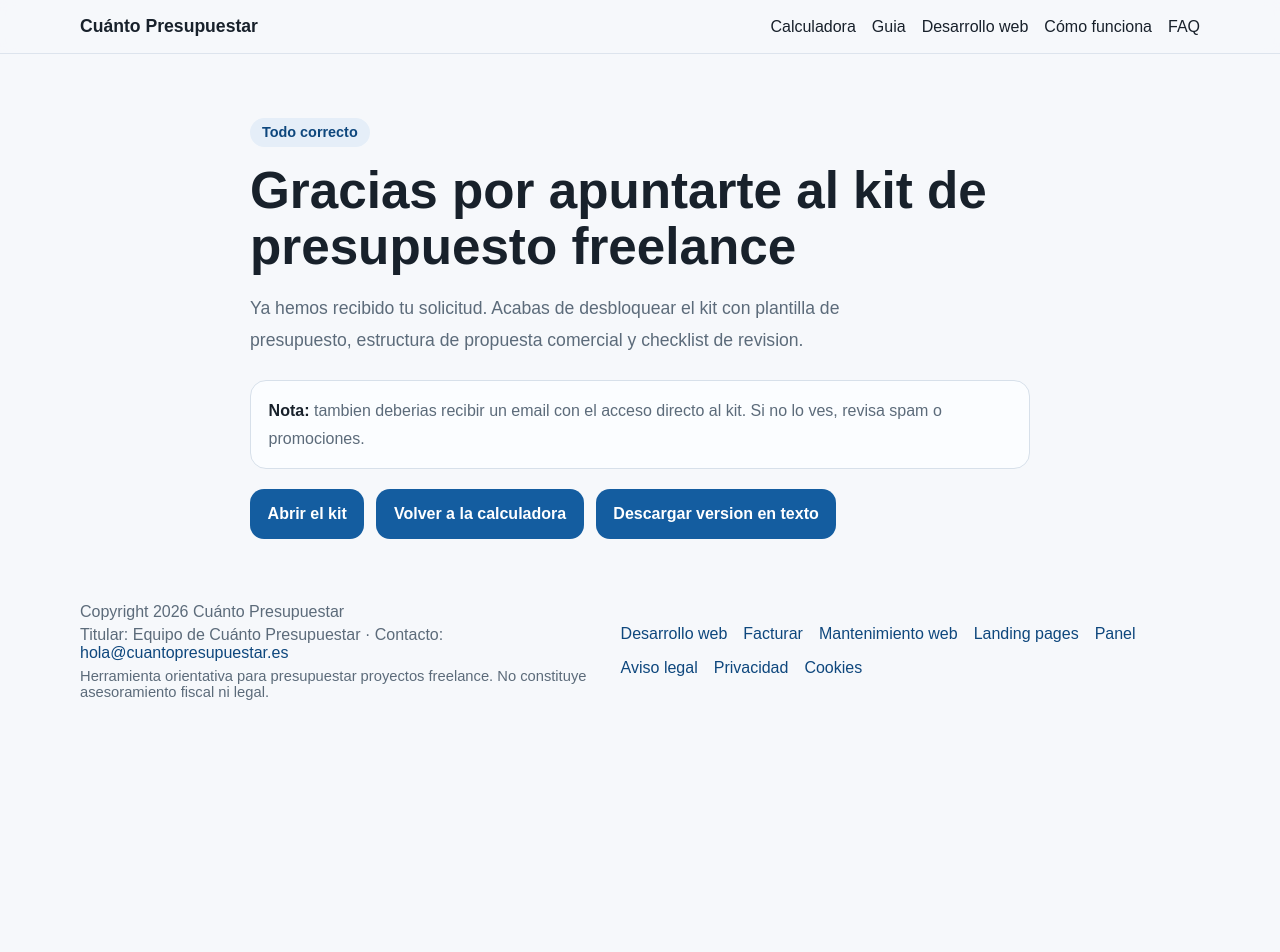
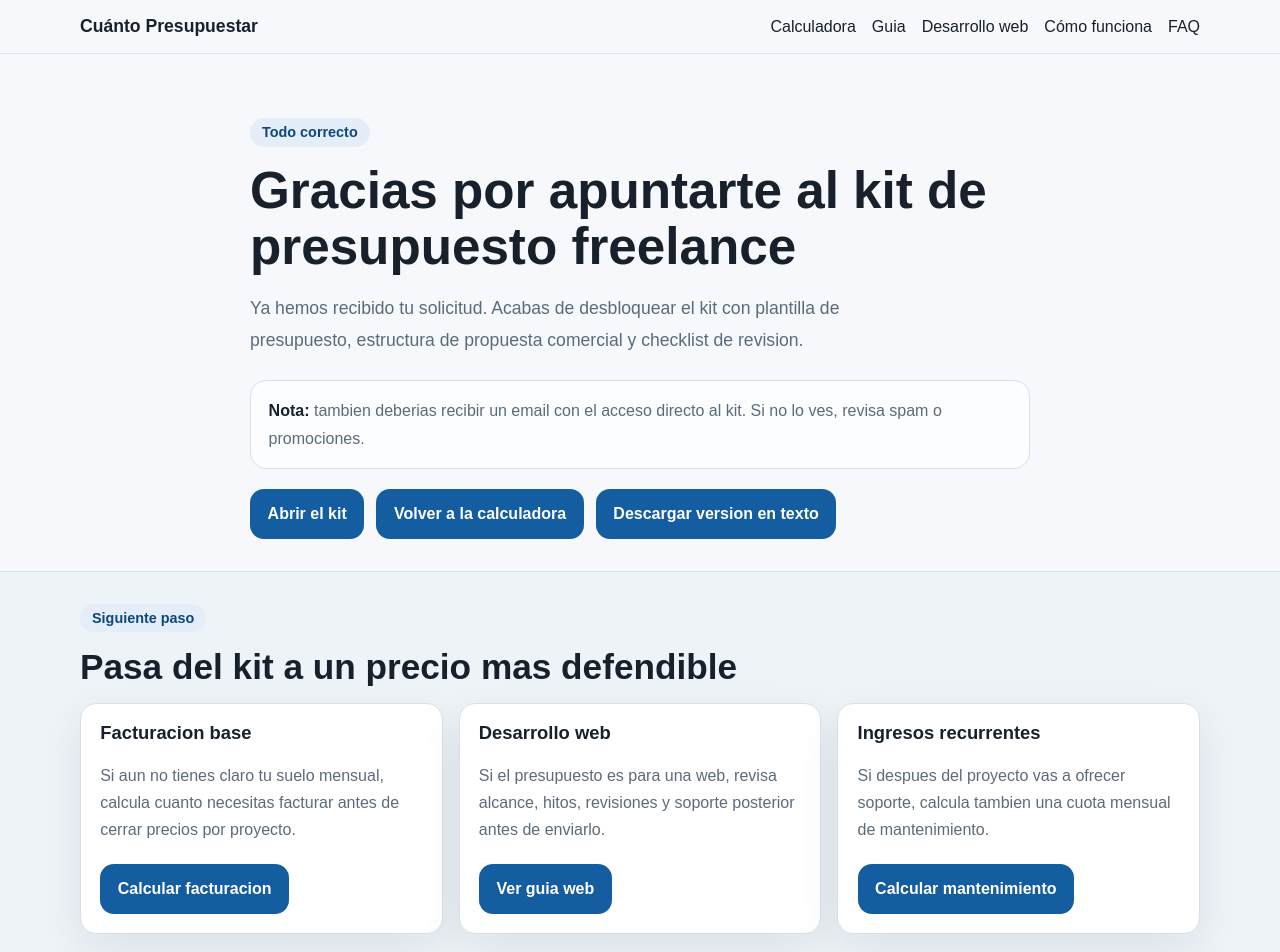
Before and after one commit to djimenezm/cuantopresupuestar, a Next.js app: page /gracias-kit-presupuesto in a window 1280 px wide. Shown: the top 952 px of the page. Before the commit the page ends 800 px from the top, so only its background shows below. Built offline with nearby package versions, Linux system fonts and the light colour scheme.

Commit message:
Add next steps to budget kit thank-you page

```diff
--- a/app/gracias-kit-presupuesto/page.tsx
+++ b/app/gracias-kit-presupuesto/page.tsx
@@ -44,6 +44,53 @@ export default function GraciasKitPresupuestoPage() {
         </div>
       </section>
 
+      <section className="section alt">
+        <div className="container">
+          <span className="eyebrow">Siguiente paso</span>
+          <h2>Pasa del kit a un precio mas defendible</h2>
+          <div className="feature-grid" aria-label="Siguientes pasos recomendados">
+            <article className="feature-card">
+              <h3>Facturacion base</h3>
+              <p>
+                Si aun no tienes claro tu suelo mensual, calcula cuanto necesitas facturar antes de
+                cerrar precios por proyecto.
+              </p>
+              <div className="guide-cta">
+                <a href="https://www.cuantofacturar.es" className="primary-button">
+                  Calcular facturacion
+                </a>
+              </div>
+            </article>
+
+            <article className="feature-card">
+              <h3>Desarrollo web</h3>
+              <p>
+                Si el presupuesto es para una web, revisa alcance, hitos, revisiones y soporte
+                posterior antes de enviarlo.
+              </p>
+              <div className="guide-cta">
+                <Link href="/presupuesto-desarrollo-web-freelance" className="primary-button">
+                  Ver guia web
+                </Link>
+              </div>
+            </article>
+
+            <article className="feature-card">
+              <h3>Ingresos recurrentes</h3>
+              <p>
+                Si despues del proyecto vas a ofrecer soporte, calcula tambien una cuota mensual de
+                mantenimiento.
+              </p>
+              <div className="guide-cta">
+                <a href="https://www.mantenimientowebmensual.es" className="primary-button">
+                  Calcular mantenimiento
+                </a>
+              </div>
+            </article>
+          </div>
+        </div>
+      </section>
+
       <Footer />
     </main>
   );
```
